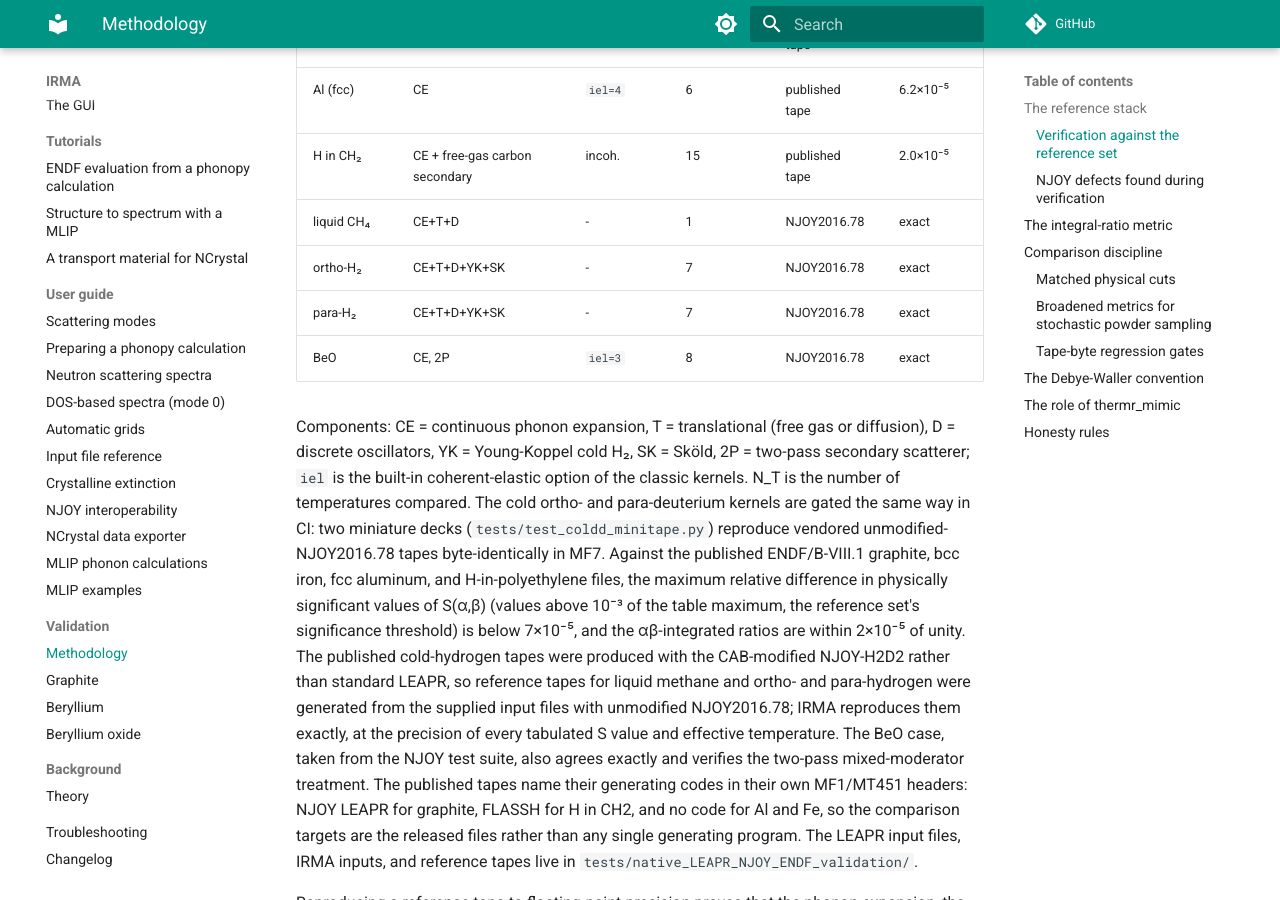
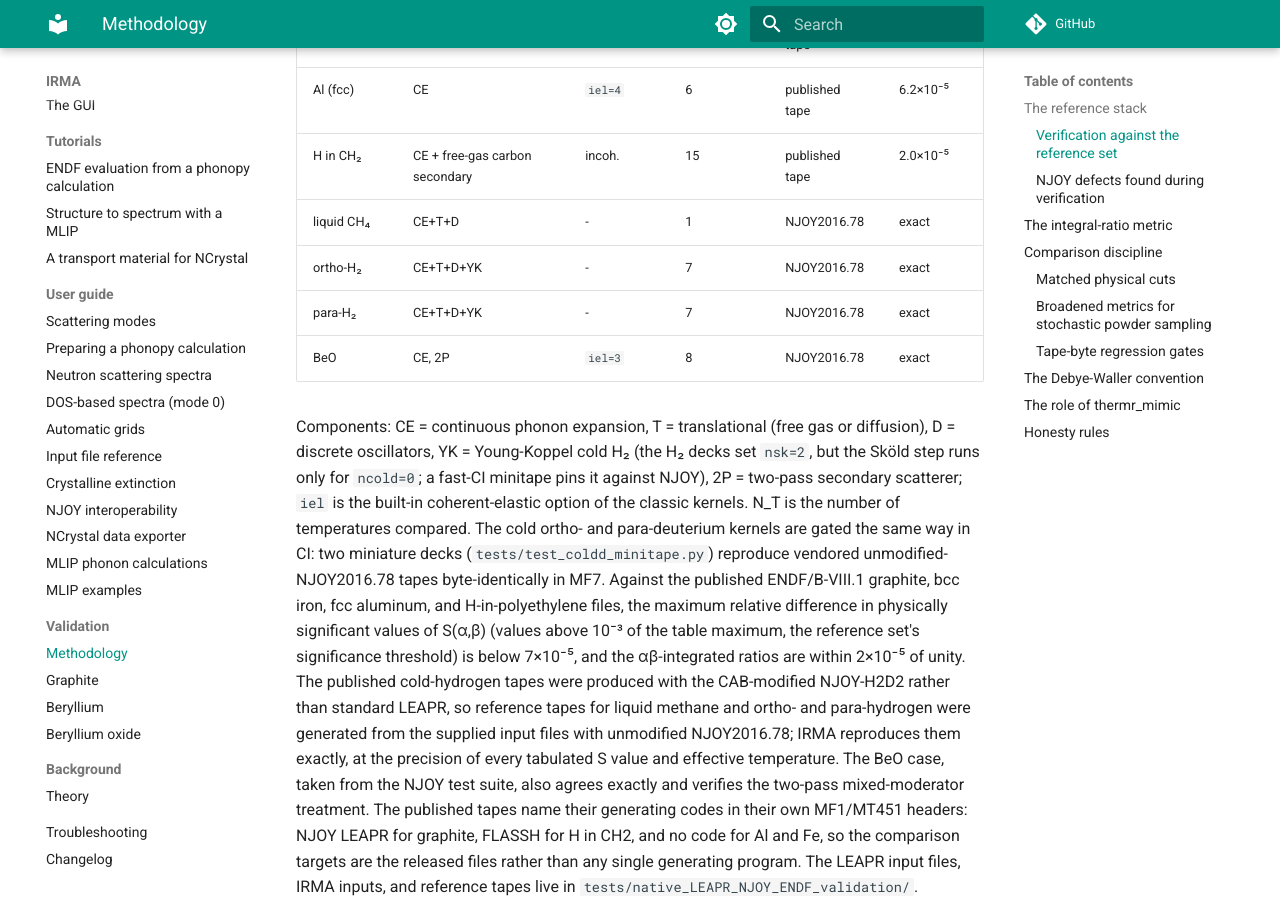
Before and after one commit to ramic-k/IRMA, an MkDocs documentation site: the page built from docs/validation/methodology.md, in a window 1280 px wide and 900 px high, scrolled down 1653 px. Built offline with MkDocs 1.6.1 and Material for MkDocs 9.7.7, drawn with Linux system fonts in a browser that asks for light colours; comment, search, counter and statistics services are not loaded.

Commit message:
tests: pin the Skold correction against NJOY; stop claiming the H2 decks cover it
NJOY and IRMA run the Skold step only for ncold = 0, and every deck said
to cover it (the ortho-/para-H2 goldens and the coldh_skold minitape) has
ncold != 0, so skold_approx was never compared with NJOY. The minitape
test now also runs its deck with ncold = 0 against a vendored NJOY2016.79
tape (MF7 byte-identical; the step runs and changes the law). The golden
README, the methodology table and the index page no longer list Skold for
the H2 decks.

Claude-Session: https://claude.ai/code/session_01C2iC5HyRUuJ3FeKVVSE61G

```diff
--- a/docs/validation/methodology.md
+++ b/docs/validation/methodology.md
@@ -46,12 +46,14 @@ same decks. Eight evaluations test the classic kernels:
 | Al (fcc) | CE | `iel=4` | 6 | published tape | 6.2×10⁻⁵ |
 | H in CH₂ | CE + free-gas carbon secondary | incoh. | 15 | published tape | 2.0×10⁻⁵ |
 | liquid CH₄ | CE+T+D | - | 1 | NJOY2016.78 | exact |
-| ortho-H₂ | CE+T+D+YK+SK | - | 7 | NJOY2016.78 | exact |
-| para-H₂ | CE+T+D+YK+SK | - | 7 | NJOY2016.78 | exact |
+| ortho-H₂ | CE+T+D+YK | - | 7 | NJOY2016.78 | exact |
+| para-H₂ | CE+T+D+YK | - | 7 | NJOY2016.78 | exact |
 | BeO | CE, 2P | `iel=3` | 8 | NJOY2016.78 | exact |
 
 Components: CE = continuous phonon expansion, T = translational (free gas or
-diffusion), D = discrete oscillators, YK = Young-Koppel cold H₂, SK = Sköld,
+diffusion), D = discrete oscillators, YK = Young-Koppel cold H₂ (the H₂
+decks set `nsk=2`, but the Sköld step runs only for `ncold=0`; a fast-CI
+minitape pins it against NJOY),
 2P = two-pass secondary scatterer; `iel` is the built-in
 coherent-elastic option of the classic kernels. N_T is the number of
 temperatures compared. The cold ortho- and para-deuterium kernels are gated the
```
Also changed, not shown: docs/index.md (+1 -1 lines), 5 other files.
